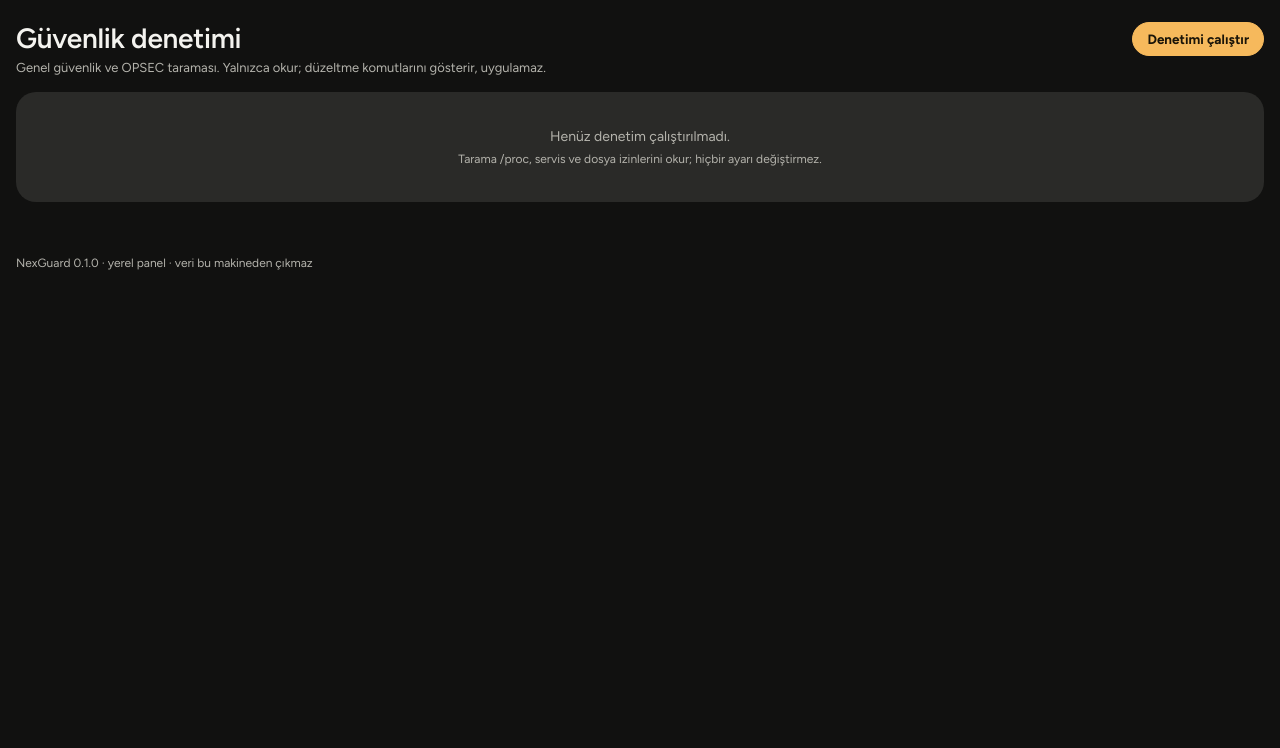
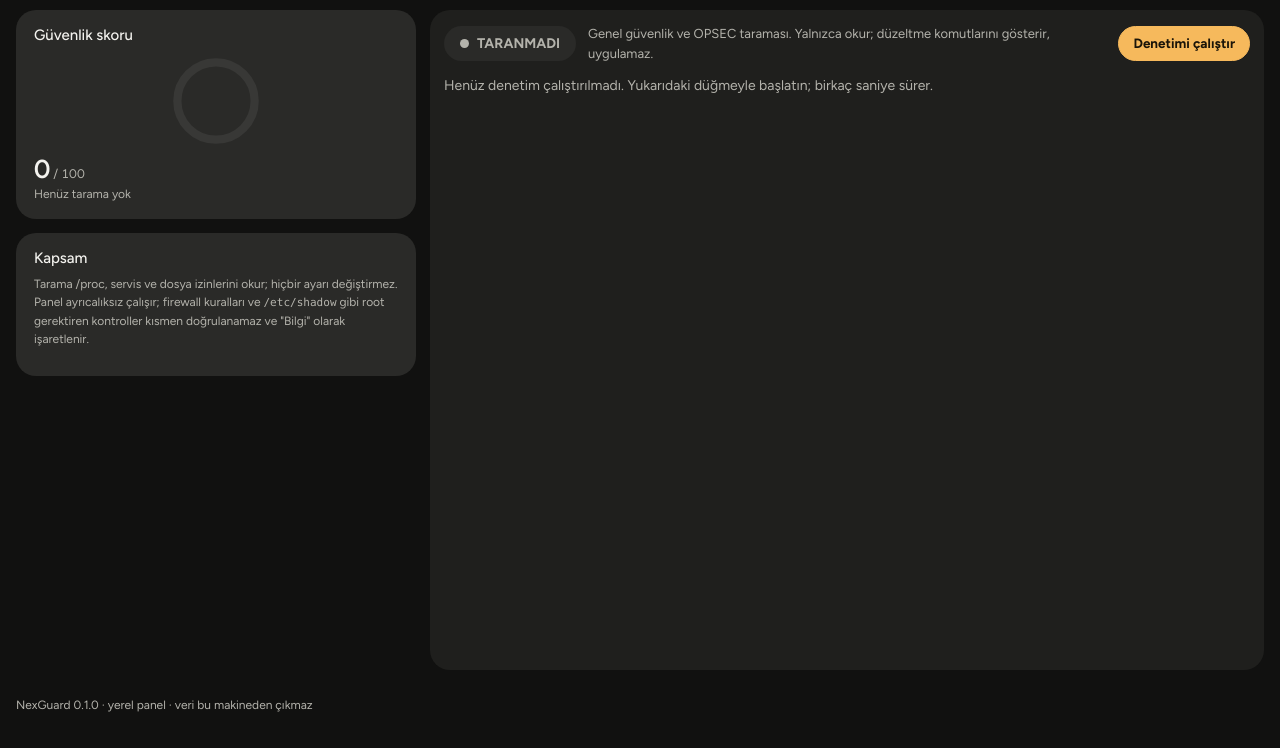
Before and after one commit to m3lonxd/nexguard, a FastAPI app: page /m/audit in a window 1280 px wide. Shown: the part 52-800 px from the top of the page. Run offline with FastAPI, Linux system fonts and the light colour scheme; the visitor is signed in with stand-in values (Sample User, id 1); data that the repository does not hold is empty.

Commit message:
feat(ui): Denetim, Coğrafya ve Ayarlar pano düzeninde
Co-Authored-By: Claude Opus 5.5 <noreply@anthropic.com>

```diff
--- a/nexguard/app.py
+++ b/nexguard/app.py
@@ -192,13 +192,13 @@ def create_app(limiter: security.LoginLimiter | None = None, background: bool =
             return render(request, "notfound.html", 404, page="")
         from .modules import harita
         return render(request, mod.template, mod=mod, data=mod.collect(), page=slug,
-                      flush=slug in ("harita", "ddos"), live=harita.live_payload())
+                      flush=slug in ("harita", "ddos", "audit", "geoip"), live=harita.live_payload())
 
     @app.get("/settings", response_class=HTMLResponse)
     async def settings(request: Request):
         if not logged_in(request):
             return RedirectResponse("/login", status_code=303)
-        return render(request, "settings.html", page="settings", **_totp_ctx(request))
+        return render(request, "settings.html", flush=True, page="settings", **_totp_ctx(request))
 
     def _totp_ctx(request: Request) -> dict:
         with db.session() as conn:
@@ -217,7 +217,7 @@ def create_app(limiter: security.LoginLimiter | None = None, background: bool =
         request.session["totp_pending"] = secret
         ctx = _totp_ctx(request)
         ctx["totp_pending"] = {"secret": secret, "uri": security.totp_uri(secret, request.session["user"])}
-        return render(request, "settings.html", page="settings", **ctx)
+        return render(request, "settings.html", flush=True, page="settings", **ctx)
 
     @app.post("/settings/totp/confirm", response_class=HTMLResponse)
     async def totp_confirm(request: Request, code: str = Form(""), csrf: str = Form("")):
@@ -234,11 +234,11 @@ def create_app(limiter: security.LoginLimiter | None = None, background: bool =
             request.session.pop("totp_pending", None)
             db.log_event("core", "info", f"2FA etkinleştirildi: {request.session['user']}")
             ctx.update(totp_enabled=True, message="İki adımlı doğrulama etkinleştirildi.")
-            return render(request, "settings.html", page="settings", **ctx)
+            return render(request, "settings.html", flush=True, page="settings", **ctx)
         if secret:
             ctx["totp_pending"] = {"secret": secret, "uri": security.totp_uri(secret, request.session["user"])}
         ctx["message"] = "Kod hatalı, tekrar deneyin."
-        return render(request, "settings.html", 400, page="settings", **ctx)
+        return render(request, "settings.html", 400, flush=True, page="settings", **ctx)
 
     @app.post("/settings/notify", dependencies=guarded)
     async def notify_save(request: Request, telegram_token: str = Form(""), telegram_chat: str = Form(""),
--- a/nexguard/modules/harita.py
+++ b/nexguard/modules/harita.py
@@ -25,7 +25,10 @@ def _world() -> dict:
 
 @lru_cache(maxsize=1)
 def _home_cc() -> str | None:
-    """Sunucunun ülkesi: saat diliminden (zone.tab). Ağa çıkmaz; bulunamazsa yay çizilmez."""
+    """Sunucunun ülkesi: NEXGUARD_HOME_CC, yoksa saat diliminden (zone.tab). Ağa çıkmaz; bulunamazsa yay çizilmez."""
+    env = os.environ.get("NEXGUARD_HOME_CC", "").strip().upper()
+    if env:
+        return env
     try:
         try:
             tz = open("/etc/timezone", encoding="utf-8").read().strip()
--- a/nexguard/static/site.js
+++ b/nexguard/static/site.js
@@ -1,9 +1,13 @@
 (function () {
   "use strict";
   // Sunucudan gelen düz sayılar kısa bir sayımla belirir. Birim yazıları ve metinler dokunulmadan kalır.
+  var rings = document.querySelectorAll("[data-ring]");
+  requestAnimationFrame(function () { requestAnimationFrame(function () {
+    rings.forEach(function (r) { r.style.strokeDashoffset = 100 - Math.min(100, parseFloat(r.getAttribute("data-ring")) || 0); });
+  }); });
   if (window.matchMedia && matchMedia("(prefers-reduced-motion: reduce)").matches) return;
   var DUR = 320;
-  document.querySelectorAll(".readouts dd, .stat-value, .score span").forEach(function (el) {
+  document.querySelectorAll(".readouts dd, .stat-value, .score span, .count").forEach(function (el) {
     var node = el.firstChild;
     if (!node || node.nodeType !== 3) return;
     var m = node.textContent.trim().match(/^(%?)(\d+(?:\.\d+)?)$/);
--- a/nexguard/static/style.css
+++ b/nexguard/static/style.css
@@ -360,7 +360,7 @@ footer.site { padding: 12px var(--pad); color: var(--muted); font-size: 12px; }
 .float { margin-top: auto; padding: 14px 16px; border-radius: 16px; background: #3a3a37; }
 .float h2 { margin-bottom: 4px; font-size: 16px; font-weight: 500; }
 .float p { margin-bottom: 10px; color: #d6d5ce; font-size: 13px; max-width: 95ch; }
-.tiles { display: grid; grid-template-columns: repeat(5, minmax(0, 1fr)); gap: 8px; }
+.tiles { display: grid; grid-template-columns: repeat(auto-fit, minmax(110px, 1fr)); gap: 8px; }
 .t { padding: 10px 8px 9px; border-radius: 12px; color: var(--ink); text-align: center; transition: transform .12s var(--ease); }
 .t:hover { transform: translateY(-3px); }
 .t span { display: block; font-size: 12.5px; font-weight: 500; }
@@ -424,3 +424,23 @@ details[open] > :not(summary) { animation: rise .16s var(--ease) both; }
 #onlemler { scroll-margin-top: 12px; }
 html { scroll-behavior: smooth; }
 @media (prefers-reduced-motion: reduce) { html { scroll-behavior: auto; } }
+
+/* Denetim, Coğrafya, Ayarlar */
+.findings { flex: 1; display: flex; flex-direction: column; gap: 8px; margin: 12px 0; min-width: 0; }
+.finding { display: grid; grid-template-columns: 64px minmax(0, 1fr); gap: 4px 12px; padding: 12px 14px; border-radius: var(--r); background: var(--surface); }
+.finding p { margin: 4px 0 0; font-size: 13px; }
+.sev-chip { align-self: start; padding: 2px 8px; border-radius: 999px; background: var(--surface-2); font-size: 12px; font-weight: 600; text-align: center; }
+.sev-chip.high { background: var(--flood-bad); color: var(--on-bad); }
+.sev-chip.medium { background: var(--warn); color: var(--on-warn); }
+.sev-chip.low { background: var(--t-olive); color: var(--ink); }
+.lookup { margin: 10px 0 8px; }
+.lookup input { padding: 12px 14px; font-size: 15px; }
+.map-top form { margin: 0; }
+.dash.two { grid-template-columns: minmax(0, 1fr) minmax(0, 1.4fr); align-items: start; }
+.map-card.lflat { min-height: 0; background: var(--surface); padding: 16px 18px; }
+.map-top h2 { margin: 0; flex: 1; font-size: 15px; font-weight: 500; }
+.set-body { margin-top: 12px; }
+.tile-card form + .row { margin-top: 12px; }
+.t b { overflow-wrap: anywhere; }
+@media (max-width: 1080px) { .dash.two { grid-template-columns: minmax(0, 1fr); } .dash.two .map-card { order: 0; } }
+@media (max-width: 640px) { .finding { grid-template-columns: minmax(0, 1fr); } .sev-chip { justify-self: start; } }
--- a/nexguard/templates/audit.html
+++ b/nexguard/templates/audit.html
@@ -1,57 +1,62 @@
 {% extends "base.html" %}
 {% block title %}Denetim - NexGuard{% endblock %}
 {% block content %}
-<div class="page-head">
-  <div>
-    <h1>Güvenlik denetimi</h1>
-    <p class="sub">{{ mod.description }}</p>
+<h1 class="skip">Güvenlik denetimi</h1>
+{% set r = data.result %}
+{% set high = data.counts.get('high', 0) if r else 0 %}
+{% set medium = data.counts.get('medium', 0) if r else 0 %}
+{% set lvl = 'x' if not r else (2 if high else 1 if medium else 0) %}
+<div class="dash">
+  <div class="dash-left">
+    <section class="tile-card">
+      <div class="head-row"><h2>Güvenlik skoru</h2>{% if r %}<span class="chip">Not {{ r.grade }}</span>{% endif %}</div>
+      <svg class="ring{{ ' bad' if r and r.score < 50 else ' warn' if r and r.score < 75 }}" viewBox="0 0 100 100" aria-hidden="true"><circle class="trk" cx="50" cy="50" r="42"/><circle class="val" cx="50" cy="50" r="42" pathLength="100" data-ring="{{ r.score if r else 0 }}"/></svg>
+      <div class="big"><span class="count">{{ r.score if r else 0 }}</span><small>/ 100</small></div>
+      <div class="note">{% if r %}Son tarama {{ r.ts }}{% else %}Henüz tarama yok{% endif %}</div>
+    </section>
+    <section class="tile-card">
+      <h2>Kapsam</h2>
+      <p class="note">Tarama /proc, servis ve dosya izinlerini okur; hiçbir ayarı değiştirmez. Panel ayrıcalıksız çalışır; firewall kuralları ve <code>/etc/shadow</code> gibi root gerektiren kontroller kısmen doğrulanamaz ve "Bilgi" olarak işaretlenir.</p>
+    </section>
   </div>
-  <div class="actions">
-    <form method="post" action="/m/audit/run">
-      <input type="hidden" name="csrf" value="{{ csrf }}">
-      <button>{{ "Yeniden tara" if data.result else "Denetimi çalıştır" }}</button>
-    </form>
-  </div>
-</div>
-
-<section class="panel">
-  {% if data.result %}
-  <div class="row inline">
-    <div class="score g{{ data.result.grade }}"><span>{{ data.result.score }}</span><small>{{ data.result.grade }}</small></div>
-    <div>
-      <p class="muted small">Son tarama: {{ data.result.ts }}</p>
-      <div class="inline">
-        {% for sev, lbl in [('high','Yüksek'),('medium','Orta'),('low','Düşük'),('info','Bilgi'),('ok','Geçti')] %}
-        <span class="badge {{ sev }}">{{ lbl }} {{ data.counts.get(sev, 0) }}</span>
-        {% endfor %}
+  <section class="map-card l{{ lvl }}">
+    <div class="map-top">
+      <span class="state-pill l{{ lvl }}">{{ 'TARANMADI' if not r else 'RİSK VAR' if high else 'DİKKAT' if medium else 'TEMİZ' }}</span>
+      <span class="map-why">{{ mod.description }}</span>
+      <form method="post" action="/m/audit/run"><input type="hidden" name="csrf" value="{{ csrf }}"><button>{{ "Yeniden tara" if r else "Denetimi çalıştır" }}</button></form>
+    </div>
+    <div class="findings">
+      {% if r %}
+      {% for f in r.findings if f.severity != 'ok' %}
+      <article class="finding {{ f.severity }}">
+        <span class="sev-chip {{ f.severity }}">{{ {'high':'Yüksek','medium':'Orta','low':'Düşük','info':'Bilgi'}[f.severity] }}</span>
+        <div><strong>{{ f.title }}</strong>
+        {% if f.detail %}<p class="muted">{{ f.detail }}</p>{% endif %}
+        {% if f.fix %}<p class="fix">Öneri: <code>{{ f.fix }}</code></p>{% endif %}</div>
+      </article>
+      {% else %}
+      <p class="muted">Yüksek, orta veya düşük önemde bulgu yok.</p>
+      {% endfor %}
+      {% else %}
+      <p class="muted">Henüz denetim çalıştırılmadı. Yukarıdaki düğmeyle başlatın; birkaç saniye sürer.</p>
+      {% endif %}
+    </div>
+    {% if r %}
+    <div class="float">
+      <div class="head-row"><h2>Bulgu dağılımı</h2></div>
+      <div class="tiles">
+        <div class="t o"><span>Yüksek</span><b class="count">{{ high }}</b></div>
+        <div class="t a"><span>Orta</span><b class="count">{{ medium }}</b></div>
+        <div class="t v"><span>Düşük</span><b class="count">{{ data.counts.get('low', 0) }}</b></div>
+        <div class="t e"><span>Bilgi</span><b class="count">{{ data.counts.get('info', 0) }}</b></div>
+        <div class="t g"><span>Geçti</span><b class="count">{{ data.counts.get('ok', 0) }}</b></div>
       </div>
     </div>
-  </div>
-  {% else %}
-  <div class="empty"><span>Henüz denetim çalıştırılmadı.</span><span class="tiny">Tarama /proc, servis ve dosya izinlerini okur; hiçbir ayarı değiştirmez.</span></div>
-  {% endif %}
-</section>
-
-{% if data.result %}
-<h2 class="section-title">Bulgular</h2>
-{% for f in data.result.findings if f.severity != 'ok' %}
-<section class="panel finding {{ f.severity }}">
-  <div class="inline">
-    <span class="badge {{ f.severity }}">{{ {'high':'Yüksek','medium':'Orta','low':'Düşük','info':'Bilgi'}[f.severity] }}</span>
-    <strong>{{ f.title }}</strong>
-  </div>
-  {% if f.detail %}<p class="muted">{{ f.detail }}</p>{% endif %}
-  {% if f.fix %}<p class="fix">Öneri: <code>{{ f.fix }}</code></p>{% endif %}
-</section>
-{% else %}
-<section class="panel"><p class="muted">Yüksek, orta veya düşük önemde bulgu yok.</p></section>
-{% endfor %}
-
-<details class="panel">
-  <summary>Geçen kontroller ({{ data.counts.get('ok', 0) }})</summary>
-  <ul>{% for f in data.result.findings if f.severity == 'ok' %}<li>{{ f.title }}</li>{% endfor %}</ul>
-</details>
-
-<p class="muted small">Panel ayrıcalıksız çalışır; firewall kuralları ve <code>/etc/shadow</code> gibi root gerektiren kontroller kısmen doğrulanamaz ve "Bilgi" olarak işaretlenir. Hiçbir düzeltme otomatik uygulanmaz.</p>
+    {% endif %}
+  </section>
+</div>
+{% if r %}
+<section class="wide"><details><summary>Geçen kontroller ({{ data.counts.get('ok', 0) }})</summary>
+  <ul>{% for f in r.findings if f.severity == 'ok' %}<li>{{ f.title }}</li>{% endfor %}</ul></details></section>
 {% endif %}
 {% endblock %}
```
Also changed, not shown: nexguard/templates/geoip.html (+38 -25 lines), nexguard/templates/settings.html (+9 -5 lines).
